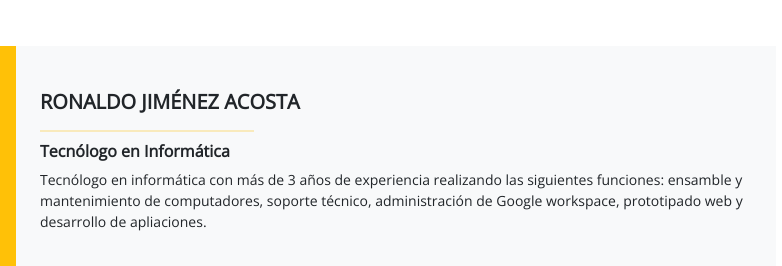
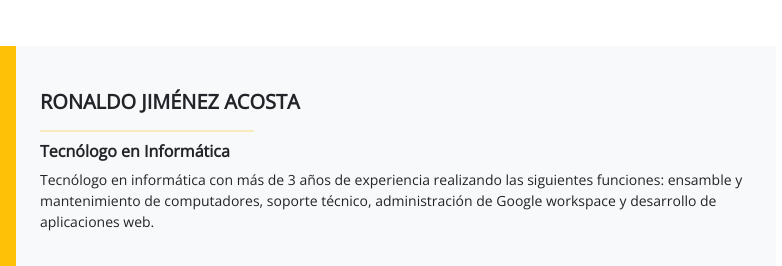
Before and after one commit to JimcostDev/CV_JimcostDev_Bootstrap, a plain HTML site: page index.html in a window 1280 px wide. Shown: the top 266 px of the page, 434-1216 px from the left. Drawn offline with nearby package versions, Linux system fonts and the light colour scheme.

Commit message:
update perfil

```diff
--- a/index.html
+++ b/index.html
@@ -82,7 +82,7 @@
                                 <p>Tecnólogo en informática con más de 3 años de experiencia
                                     realizando las siguientes funciones: ensamble y mantenimiento de
                                     computadores, soporte técnico, administración de Google
-                                    workspace, prototipado web y desarrollo de apliaciones.
+                                    workspace y desarrollo de aplicaciones web.
                                 </p>
                                     <br>
                                     <p>Soy una persona amable, respetuosa, puntual y comprometida con
```
